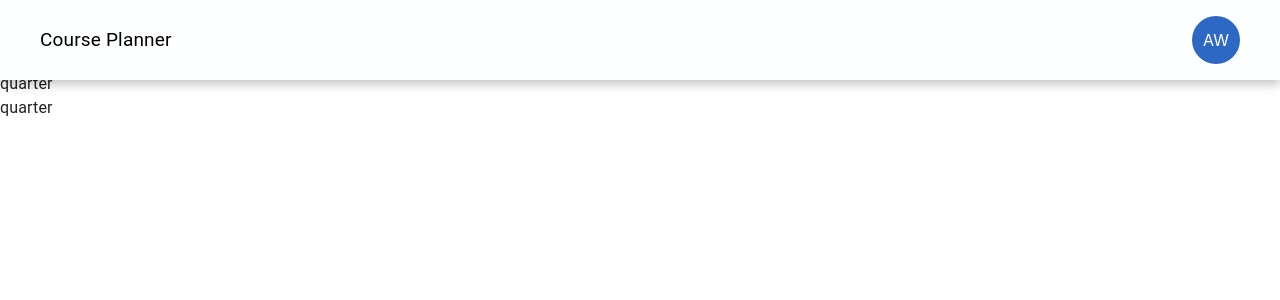
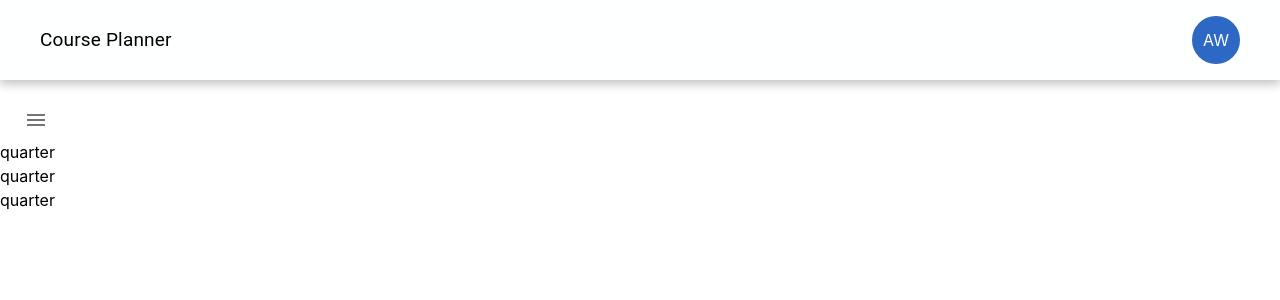
Before and after one commit to AudreyW05/Four-Year-Plan-Frontend, a React (Create React App) app: page / in a window 1280 px wide. Shown: the top 300 px of the page. Built offline with nearby package versions, Linux system fonts and the light colour scheme.

Commit message:
modify sidebar styling

```diff
--- a/src/components/Home/HomeSidebar/ClassCategories/ClassCategories.tsx
+++ b/src/components/Home/HomeSidebar/ClassCategories/ClassCategories.tsx
@@ -1,27 +1,18 @@
-import React, { useEffect, useState } from "react";
+import React, { useEffect, useState } from 'react';
 import ExpandLessOutlinedIcon from '@mui/icons-material/ExpandLessOutlined';
 import ExpandMoreOutlinedIcon from '@mui/icons-material/ExpandMoreOutlined';
-import {
-    Box,
-    Drawer,
-    List,
-    ListItemButton,
-    ListItemText,
-    Collapse
-} from '@mui/material';
+import { Box, Drawer, List, ListItemButton, ListItemText, Collapse } from '@mui/material';
 
 type Props = {
   sectname: string;
-}
+};
 
 const ClassCategories = (props: Props) => {
   const [open, setOpen] = useState(false);
 
   return (
     <>
-            <ListItemButton
-            onClick={() => setOpen(!open)}
-            >
+      <ListItemButton className='mx-4 my-2' onClick={() => setOpen(!open)}>
         <ListItemText>{props.sectname}</ListItemText>
         {open ? <ExpandLessOutlinedIcon /> : <ExpandMoreOutlinedIcon />}
       </ListItemButton>
@@ -33,6 +24,6 @@ const ClassCategories = (props: Props) => {
       </Collapse>
     </>
   );
-}
+};
 
 export default ClassCategories;
--- a/src/components/Home/HomeSidebar/HomeSidebar.tsx
+++ b/src/components/Home/HomeSidebar/HomeSidebar.tsx
@@ -1,12 +1,6 @@
 import React, { useState } from 'react';
 import ClassCategories from './ClassCategories/ClassCategories';
-import {
-    Box,
-    Drawer,
-    CssBaseline,
-    IconButton,
-} from '@mui/material';
-import { styled, useTheme } from '@mui/material/styles';
+import { Box, Drawer, IconButton } from '@mui/material';
 import MenuIcon from '@mui/icons-material/Menu';
 import ChevronLeftIcon from '@mui/icons-material/ChevronLeft';
 
@@ -22,42 +16,19 @@ const HomeSidebar = () => {
   };
 
   return (
-        <Box sx={{ display: 'flex' }}>
-            <CssBaseline />
+    <Box className='flex mt-24'>
       <IconButton
-                    aria-label="open drawer"
+        aria-label='open drawer'
         onClick={handleDrawerOpen}
-                    edge="start"
-                    sx={[
-                    {
-                        mr: 2,
-                        ml: 2,
-                        mt: 1,
-                    },
-                    open && { display: 'none' },
-                    ]}
+        edge='start'
+        className='mr-2 ml-4 mt-1'
+        sx={[open && { display: 'none' }]}
       >
         <MenuIcon />
       </IconButton>
-            <Drawer variant='persistent'
-            sx={{ width: 277,
-                '& .MuiDrawer-paper': {
-                    width: 277,
-                    flexShrink: 0,
-                    backgroundColor: '#f1f8fd',
-                },
-                }} open={open}>
-
-                <Box sx={{ display: 'flex', flexDirection: 'column' }}>
-                    <Box
-                        sx={{
-                            display: 'flex',
-                            alignItems: 'center',
-                            padding: (theme) => theme.spacing(0, 1),
-                            ...((theme) => theme.mixins.toolbar),
-                            justifyContent: 'flex-end',
-                        }}
-                    >
+      <Drawer variant='persistent' open={open}>
+        <Box className='flex-col w-64'>
+          <Box className='flex items-center px-2 my-4 justify-end'>
             <IconButton onClick={handleDrawerClose}>
               <ChevronLeftIcon />
             </IconButton>
@@ -71,7 +42,7 @@ const HomeSidebar = () => {
         </Box>
       </Drawer>
     </Box>
-    )
-}
+  );
+};
 
 export default HomeSidebar;
```
Lines whose indentation alone changed are shown as unchanged.
